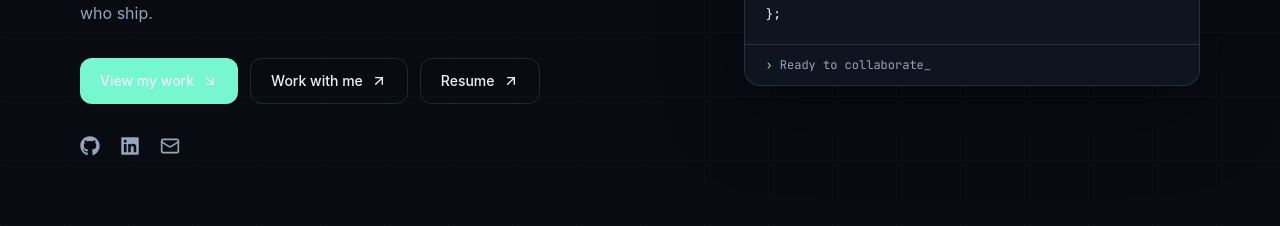
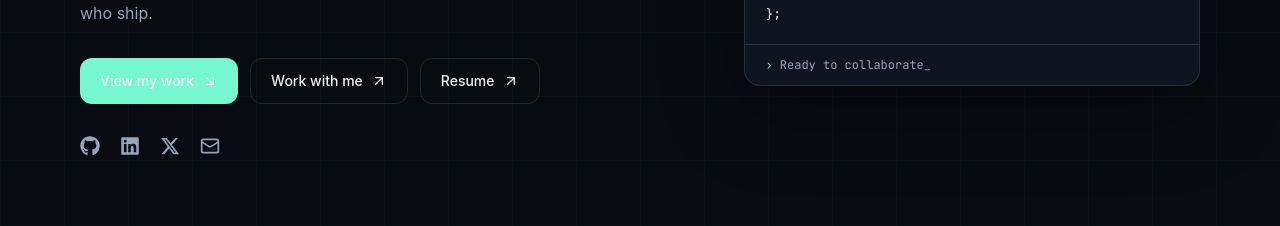
Before and after one commit to pandey-prince/portfolio, a Next.js app: page / in a window 1280 px wide. Shown: the part 480-706 px from the top of the page. Built offline with nearby package versions, Linux system fonts and the light colour scheme; no server answers.

Commit message:
Wire real LeetCode/Codeforces handles, LinkedIn, and X profile
- Set handles.leetcode=pandey___prince20, handles.codeforces=dev___guy
- Update LinkedIn URL and add X (Twitter) link to hero and contact

```diff
--- a/components/Contact.tsx
+++ b/components/Contact.tsx
@@ -2,7 +2,7 @@
 
 import { useState } from "react";
 import { Copy, Check, Mail, Phone } from "lucide-react";
-import { FaGithub, FaLinkedin } from "react-icons/fa";
+import { FaGithub, FaLinkedin, FaXTwitter } from "react-icons/fa6";
 import SectionHeading from "./SectionHeading";
 import Reveal from "./Reveal";
 import { siteConfig } from "@/lib/config";
@@ -112,6 +112,9 @@ export default function Contact() {
             <a href={siteConfig.social.linkedin} target="_blank" rel="noreferrer" aria-label="LinkedIn" className="transition-colors hover:text-text">
               <FaLinkedin size={20} />
             </a>
+            <a href={siteConfig.social.x} target="_blank" rel="noreferrer" aria-label="X (Twitter)" className="transition-colors hover:text-text">
+              <FaXTwitter size={20} />
+            </a>
           </div>
         </Reveal>
 
--- a/components/Hero.tsx
+++ b/components/Hero.tsx
@@ -2,7 +2,7 @@
 
 import { useEffect, useState } from "react";
 import { ArrowUpRight, ArrowDownRight, Mail } from "lucide-react";
-import { FaGithub, FaLinkedin } from "react-icons/fa";
+import { FaGithub, FaLinkedin, FaXTwitter } from "react-icons/fa6";
 import { siteConfig } from "@/lib/config";
 
 export default function Hero() {
@@ -74,6 +74,9 @@ export default function Hero() {
           <a href={siteConfig.social.linkedin} target="_blank" rel="noreferrer" aria-label="LinkedIn" className="transition-colors hover:text-text">
             <FaLinkedin size={20} />
           </a>
+          <a href={siteConfig.social.x} target="_blank" rel="noreferrer" aria-label="X (Twitter)" className="transition-colors hover:text-text">
+            <FaXTwitter size={20} />
+          </a>
           <a href={siteConfig.social.email} aria-label="Email" className="transition-colors hover:text-text">
             <Mail size={20} />
           </a>
--- a/lib/config.ts
+++ b/lib/config.ts
@@ -16,17 +16,16 @@ export const siteConfig = {
 
   social: {
     github: "https://github.com/pandey-prince",
-    linkedin: "https://linkedin.com/in/prince-pandey-686863224/",
+    linkedin: "https://www.linkedin.com/in/prince-pandey123/",
+    x: "https://x.com/dev___guy",
     email: "mailto:work.princepandey@gmail.com",
   },
 
   // Handles used for live stat cards / contribution graph.
   handles: {
     github: "pandey-prince",
-    // TODO: replace with your real LeetCode handle.
-    leetcode: "pandey-prince",
-    // TODO: replace with your real Codeforces handle.
-    codeforces: "pandey-prince",
+    leetcode: "pandey___prince20",
+    codeforces: "dev___guy",
   },
 };
 
```
